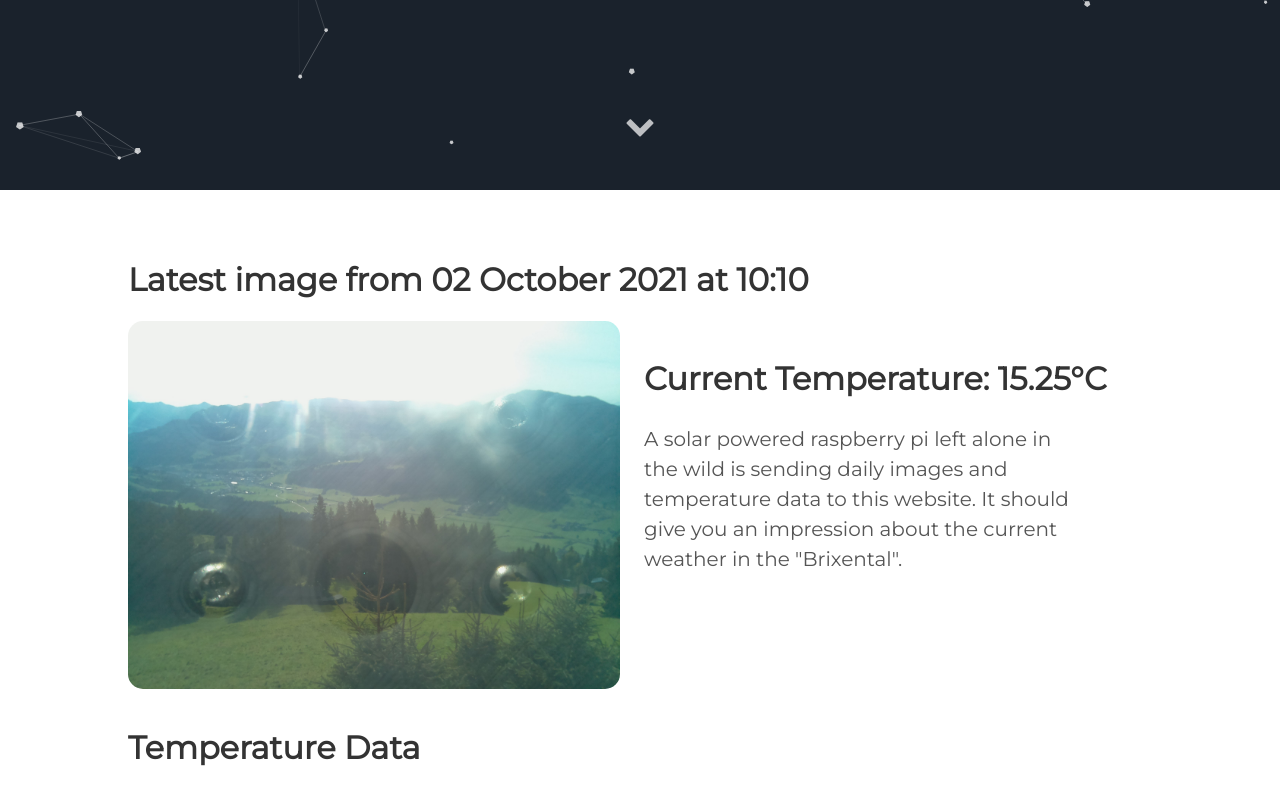
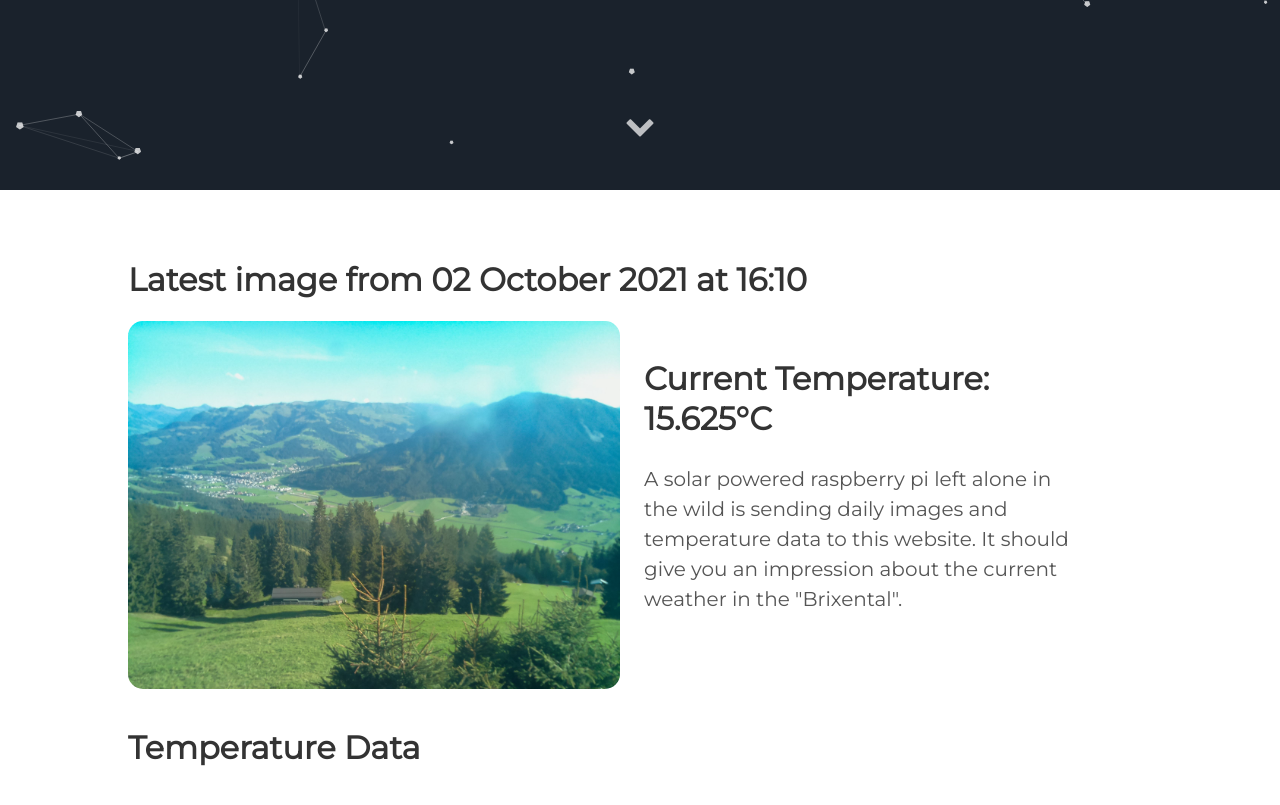
Before and after one commit to vektorious/vektorious.github.io, a Jekyll site: the page built from resources/huette.md, in a window 1280 px wide and 900 px high, scrolled down 710 px. Shown: the top 805 px of the window. Built offline with Jekyll 4.4.1, drawn with Linux system fonts in a browser that asks for light colours.

Commit message:
I'm a bot beep boop

```diff
--- a/resources/huette.md
+++ b/resources/huette.md
@@ -6,13 +6,13 @@ image: '/assets/img/'
 description: 'Live image from the Austrian alps'
 twitter_text: ' '
 ---
-## Latest image from 02 October 2021 at 10:10
+## Latest image from 02 October 2021 at 16:10
 <div class="huette">
   <div class="huette-image">
     <img src="{{ "/assets/img/huette.jpg" | prepend: site.baseurl }}">
   </div>
   <div class="huette-text">
-        <h2>Current Temperature: 15.25°C</h2>
+        <h2>Current Temperature: 15.625°C</h2>
         <p>A solar powered raspberry pi left alone in the wild is sending daily images and temperature data to this website. It should give you an impression about the current weather in the "Brixental".</p>
 
   </div>
```
Also changed, not shown: rpi-script/2021-10-02_160922.txt (renamed from rpi-script/2021-10-02_100923.txt, +5 -5 lines), rpi-script/huette.md (+2 -2 lines), assets/img/huette.jpg, assets/img/temp_plot.png, rpi-script/temp_plot.png, 1 other file.
